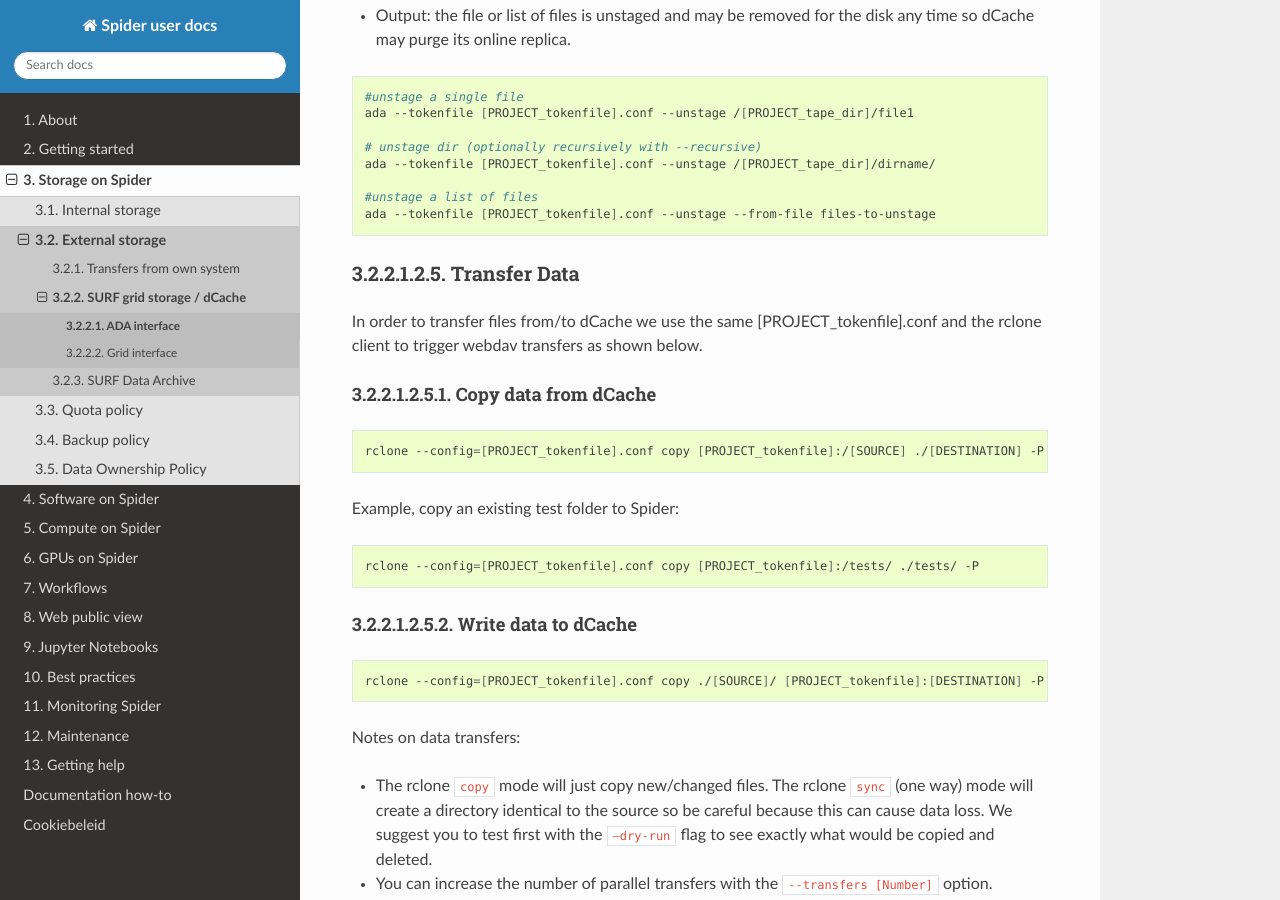
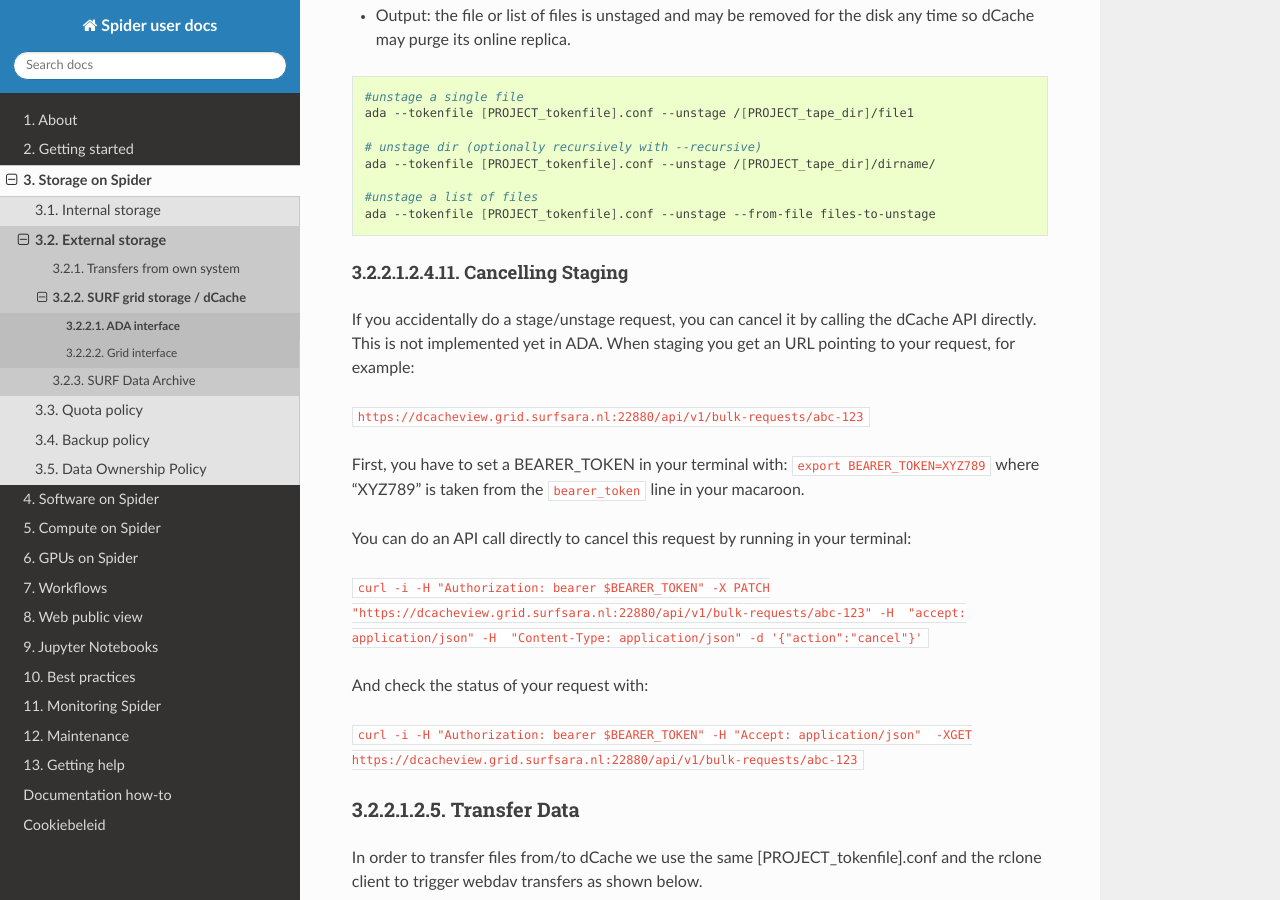
Before and after one commit to sara-nl/spiderdocs, a Sphinx documentation site: the page built from source/Pages/storage/ada-interface.rst, in a window 1280 px wide and 900 px high, scrolled down 8422 px. Built offline with Sphinx 7.4.7 and the Read the Docs theme 3.1.0, drawn with Linux system fonts in a browser that asks for light colours.

Commit message:
Add dCache API call for stage cancelling

```diff
--- a/source/Pages/storage/ada-interface.rst
+++ b/source/Pages/storage/ada-interface.rst
@@ -391,6 +391,27 @@ target paths and unstage request timestamps.
    ada --tokenfile [PROJECT_tokenfile].conf --unstage --from-file files-to-unstage
 
 
+Cancelling Staging
+------------------
+
+If you accidentally do a stage/unstage request, you can cancel it by calling the dCache API directly. This is not implemented yet in ADA.
+When staging you get an URL pointing to your request, for example:
+
+``https://dcacheview.grid.surfsara.nl:22880/api/v1/bulk-requests/abc-123``
+
+First, you have to  set a BEARER_TOKEN in your terminal with:
+``export BEARER_TOKEN=XYZ789``
+where "XYZ789" is taken from the ``bearer_token`` line in your macaroon.
+
+You can do an API call directly to cancel this request by running in your terminal:
+
+``curl -i -H "Authorization: bearer $BEARER_TOKEN" -X PATCH "https://dcacheview.grid.surfsara.nl:22880/api/v1/bulk-requests/abc-123" -H  "accept: application/json" -H  "Content-Type: application/json" -d '{"action":"cancel"}'``
+
+And check the status of your request with:
+
+``curl -i -H "Authorization: bearer $BEARER_TOKEN" -H "Accept: application/json"  -XGET https://dcacheview.grid.surfsara.nl:22880/api/v1/bulk-requests/abc-123``
+
+
 .. _transfer-data-rclone:
 
 Transfer Data
```
